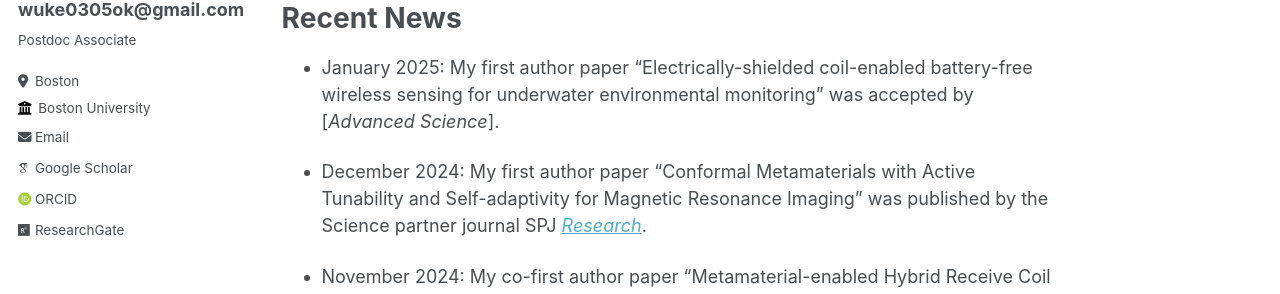
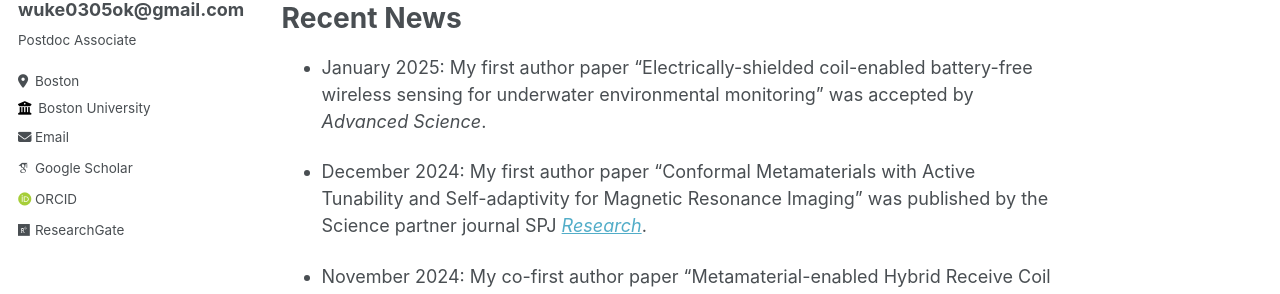
Before and after one commit to wuke0305/wuke0305.github.io, a Jekyll site: the page built from _pages/about.md, in a window 1280 px wide and 900 px high, scrolled down 662 px. Shown: the part 203-497 px from the top of the window. Built offline with Jekyll 4.4.1, drawn with Linux system fonts in a browser that asks for light colours; some web fonts are replaced.

```diff
--- a/_pages/about.md
+++ b/_pages/about.md
@@ -22,7 +22,7 @@ Research Interests
 
 Recent News
 ======
-* January 2025: My first author paper “Electrically-shielded coil-enabled battery-free wireless sensing for underwater environmental monitoring” was accepted by [_Advanced Science_].
+* January 2025: My first author paper “Electrically-shielded coil-enabled battery-free wireless sensing for underwater environmental monitoring” was accepted by _Advanced Science_.
 
 * December 2024: My first author paper “Conformal Metamaterials with Active Tunability and Self-adaptivity for Magnetic Resonance Imaging” was published by the Science partner journal SPJ [_Research_](https://spj.science.org/doi/10.34133/research.0560).
 
```
